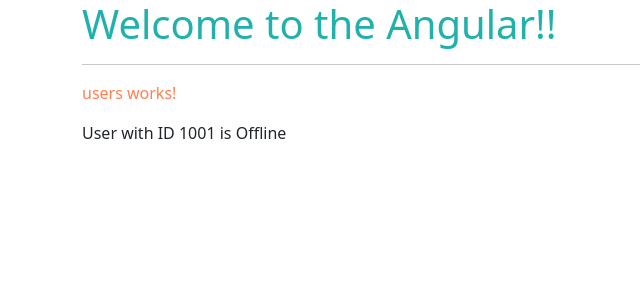
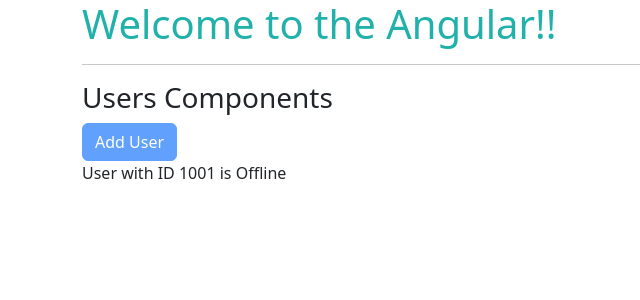
Before and after one commit to karansonawane/angular-course, an Angular app: page / in a window 1280 px wide. Shown: the top 300 px of the page, without its empty margins (0-640 px from the left). Built offline with nearby package versions, Linux system fonts and the light colour scheme.

Commit message:
event binding

```diff
--- a/src/app/users/users.component.html
+++ b/src/app/users/users.component.html
@@ -1,2 +1,5 @@
-<p>users works!</p>
+<!-- <p>user work</p> -->
+<h3>Users Components</h3>
+<button class="btn btn-primary" [disabled]="!allowNewUser" (click)="changeUserCreatedStatus()">Add User</button>
+<div> {{userCreatedStatus}} </div>
 <app-user></app-user>
```
